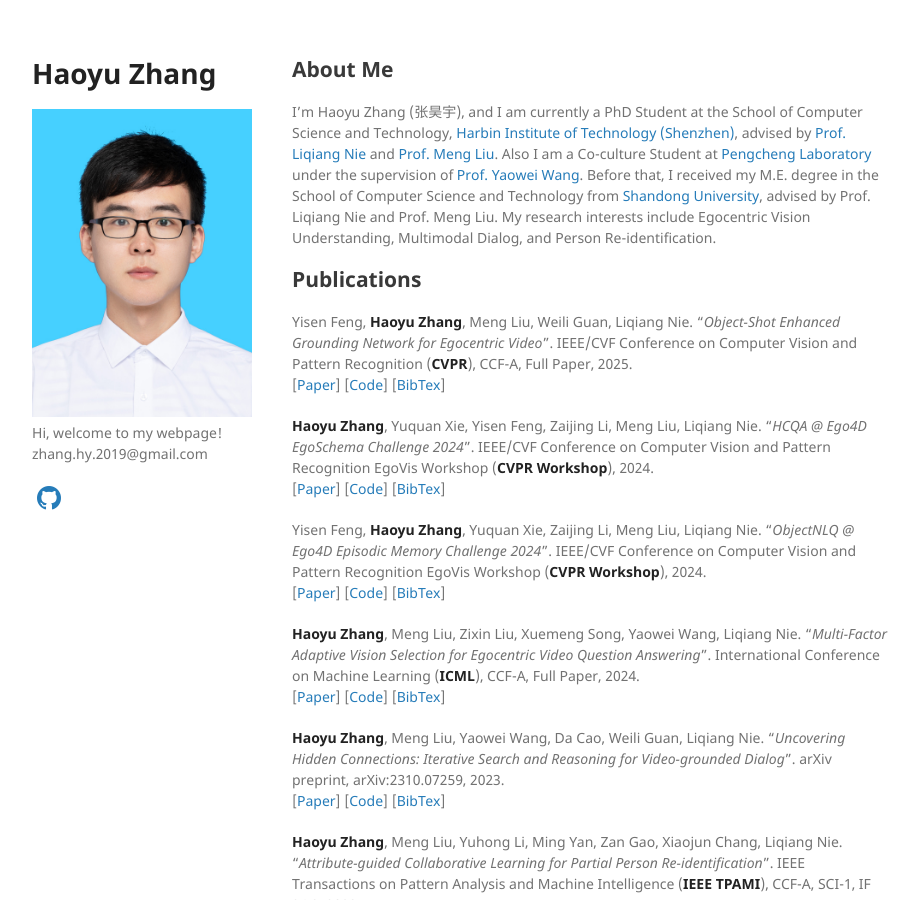
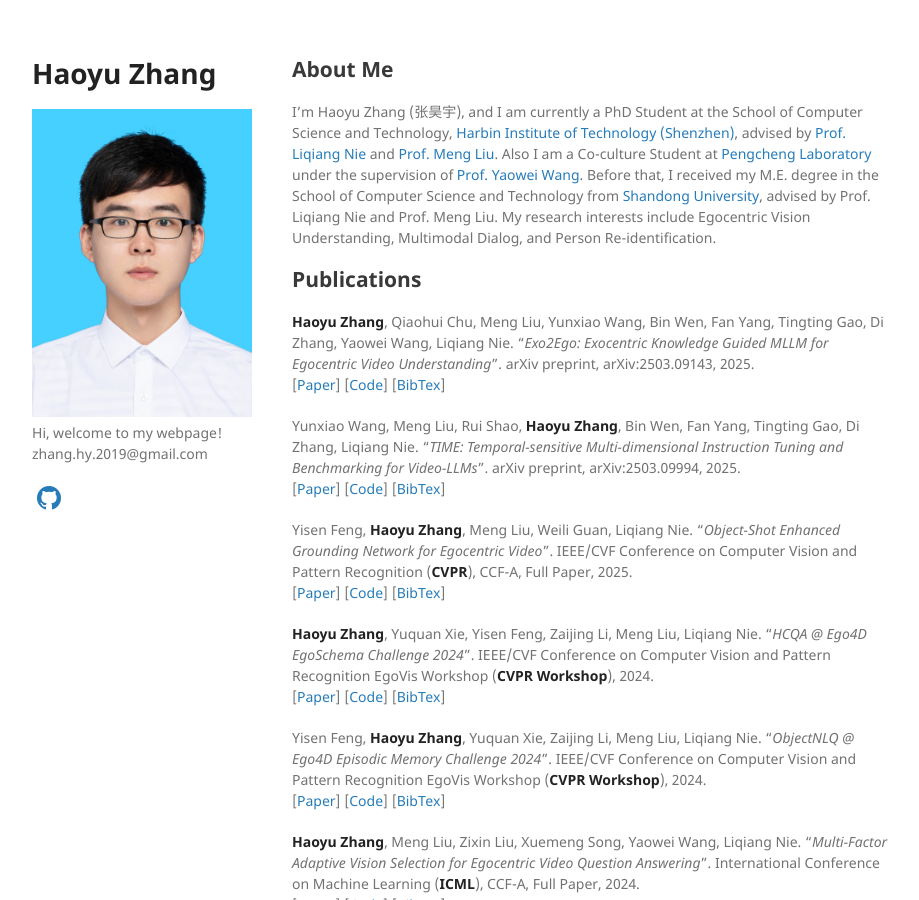
Before and after one commit to Hyu-Zhang/Hyu-Zhang.github.io, a Jekyll site: the page built from index.md, in a window 1280 px wide and 900 px high. Shown: the whole window, without its empty margins (178-1097 px from the left). Built offline with Jekyll 4.4.1, drawn with Linux system fonts in a browser that asks for light colours; a style sheet for code colours, icons or effects is not loaded; our own code applies the rules of GitHub Pages for plain Markdown files.

Commit message:
Update index.md

```diff
--- a/index.md
+++ b/index.md
@@ -6,6 +6,12 @@
 I’m Haoyu Zhang (张昊宇), and I am currently a PhD Student at the School of Computer Science and Technology, [Harbin Institute of Technology (Shenzhen)](https://www.hitsz.edu.cn/), advised by [Prof. Liqiang Nie](https://liqiangnie.github.io/) and [Prof. Meng Liu](https://mengliu1991.github.io/). Also I am a Co-culture Student at [Pengcheng Laboratory](https://www.pcl.ac.cn/) under the supervision of [Prof. Yaowei Wang](https://scholar.google.com/citations?user=o_DllmIAAAAJ&hl=zh-CN). Before that, I received my M.E. degree in the School of Computer Science and Technology from [Shandong University](https://www.sdu.edu.cn/), advised by Prof. Liqiang Nie and Prof. Meng Liu. My research interests include Egocentric Vision Understanding, Multimodal Dialog, and Person Re-identification.
 
 ## Publications
+
+**Haoyu Zhang**, Qiaohui Chu, Meng Liu, Yunxiao Wang, Bin Wen, Fan Yang, Tingting Gao, Di Zhang, Yaowei Wang, Liqiang Nie. "_Exo2Ego: Exocentric Knowledge Guided MLLM for Egocentric Video Understanding_". arXiv preprint, arXiv:2503.09143, 2025.<br />
+[[Paper](https://arxiv.org/abs/2503.09143)] [[Code](https://egovisiongroup.github.io/Exo2Ego.github.io/)]  [[BibTex](https://scholar.googleusercontent.com/scholar.bib?q=info:NhdayunzVSAJ:scholar.google.com/&output=citation&scisdr=ClGW_-20EJ6k02B0Vv8:AFWwaeYAAAAAZ9pyTv9bTYefuEddApBySyMompA&scisig=AFWwaeYAAAAAZ9pyTjKNRVWRKJ620WLT0WMyW8g&scisf=4&ct=citation&cd=-1&hl=zh-CN)]
+
+Yunxiao Wang, Meng Liu, Rui Shao, **Haoyu Zhang**, Bin Wen, Fan Yang, Tingting Gao, Di Zhang, Liqiang Nie. "_TIME: Temporal-sensitive Multi-dimensional Instruction Tuning and Benchmarking for Video-LLMs_". arXiv preprint, arXiv:2503.09994, 2025.<br />
+[[Paper](https://arxiv.org/abs/2503.09994)] [[Code]()]  [[BibTex](https://scholar.googleusercontent.com/scholar.bib?q=info:9BUrxj0IIIUJ:scholar.google.com/&output=citation&scisdr=ClGW_-20EJ6k02B0v90:AFWwaeYAAAAAZ9pyp92L8aAfsoPiV2ZL0bnpf_c&scisig=AFWwaeYAAAAAZ9pyp7WWS3gcl5Z_bDAVY6m8xHo&scisf=4&ct=citation&cd=-1&hl=zh-CN)]
 
 Yisen Feng, **Haoyu Zhang**, Meng Liu, Weili Guan, Liqiang Nie. "_Object-Shot Enhanced Grounding Network for Egocentric Video_". IEEE/CVF Conference on Computer Vision and Pattern Recognition (**CVPR**), CCF-A, Full Paper, 2025.<br />
 [[Paper]()]  [[Code]()]  [[BibTex]()]
```
